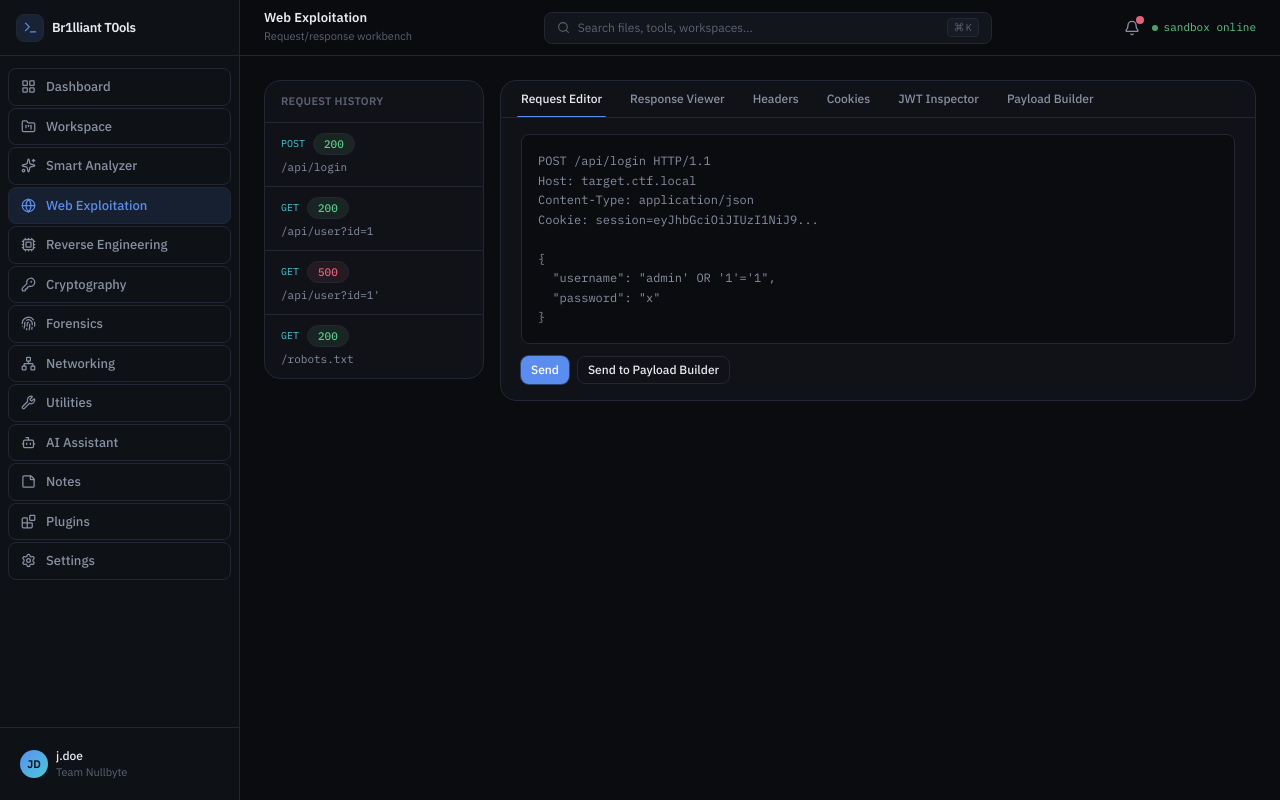
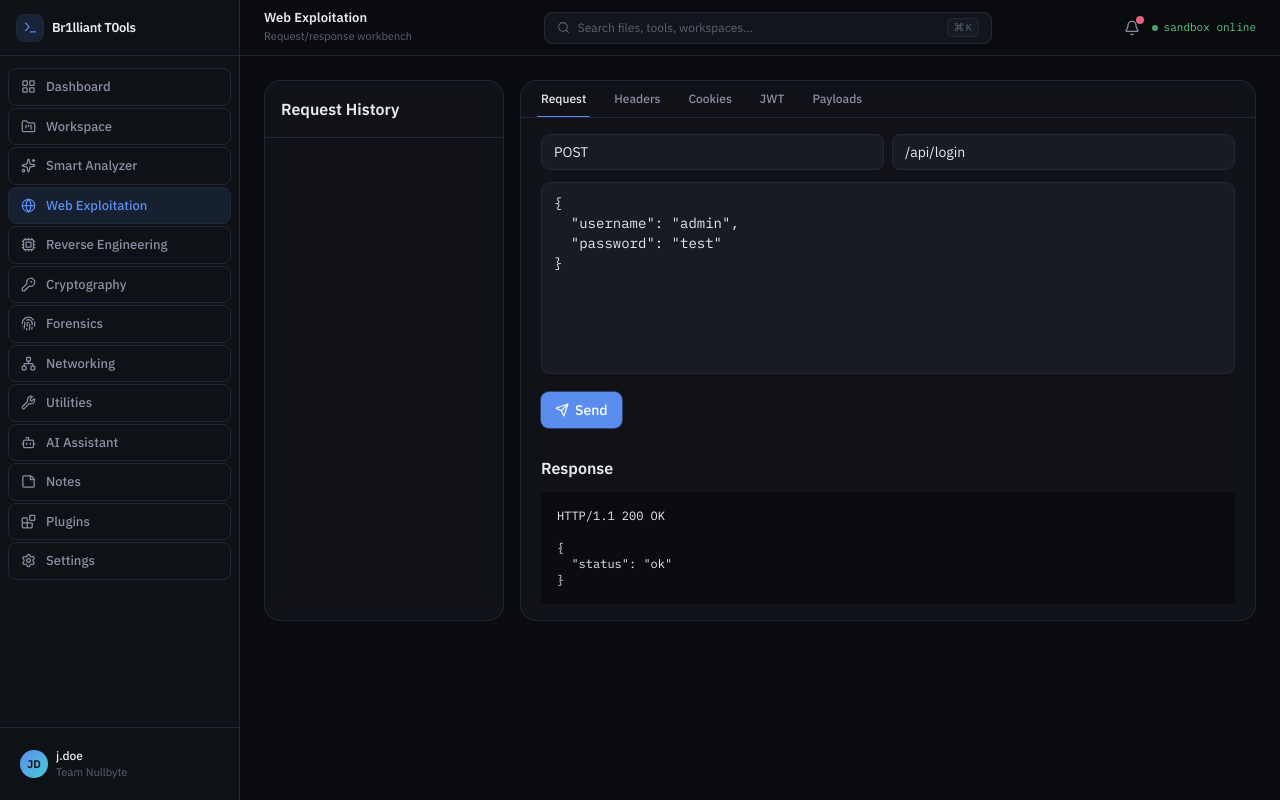
Before and after one commit to BWSI-Bril1ant-Be4vers/br1lliantT0ols, a React (Vite) app: page / in a window 1280 px wide. Both pictures are taken after a click on the button "Web Exploitation". Built offline with nearby package versions, Linux system fonts and the light colour scheme.

Commit message:
Implement request/response handling in WebExploitation
Refactor WebExploitation component to manage request and response states, including history tracking and payload insertion.

```diff
--- a/src/pages/WebExploitation.tsx
+++ b/src/pages/WebExploitation.tsx
@@ -1,118 +1,520 @@
-import { Card, CardContent } from '../components/ui/Card';
-import { Tabs } from '../components/ui/Tabs';
-import { Badge } from '../components/ui/Badge';
-import { Button } from '../components/ui/Button';
+import { useEffect, useState } from "react";
+import { Card, CardContent } from "../components/ui/Card";
+import { Tabs } from "../components/ui/Tabs";
+import { Badge } from "../components/ui/Badge";
+import { Button } from "../components/ui/Button";
+import { Input, Textarea } from "../components/ui/Input";
 
-const request = `POST /api/login HTTP/1.1
-Host: target.ctf.local
-Content-Type: application/json
-Cookie: session=eyJhbGciOiJIUzI1NiJ9...
+import {
+  Send,
+  Trash2,
+  Plus,
+  Code,
+  Cookie,
+  Shield,
+} from "lucide-react";
+
+
+interface HistoryItem {
+  id: string;
+  method: string;
+  path: string;
+  status: number;
+  time: string;
+}
+
+
+interface Header {
+  key: string;
+  value: string;
+}
+
+
+export function WebExploitation() {
+
+  const [method, setMethod] = useState("POST");
+  const [url, setUrl] = useState("/api/login");
+
+  const [body, setBody] = useState(
+`{
+  "username": "admin",
+  "password": "test"
+}`
+  );
+
+
+  const [response, setResponse] = useState(
+`HTTP/1.1 200 OK
 
 {
-  "username": "admin' OR '1'='1",
-  "password": "x"
-}`;
+  "status": "ok"
+}`
+  );
 
-const response = `HTTP/1.1 200 OK
-Content-Type: application/json
-Set-Cookie: session=eyJhbGciOiJIUzI1NiJ9.eyJ1c2VyIjoiYWRtaW4ifQ...
 
-{ "status": "ok", "role": "admin" }`;
+  const [headers, setHeaders] = useState<Header[]>([
+    {
+      key:"Content-Type",
+      value:"application/json"
+    }
+  ]);
 
-const history = [
-  { method: 'POST', path: '/api/login', status: 200, time: '2m ago' },
-  { method: 'GET', path: '/api/user?id=1', status: 200, time: '5m ago' },
-  { method: 'GET', path: "/api/user?id=1'", status: 500, time: '5m ago' },
-  { method: 'GET', path: '/robots.txt', status: 200, time: '12m ago' },
+
+  const [cookies, setCookies] = useState(
+    "session="
+  );
+
+
+  const [jwt, setJwt] = useState("");
+
+  const [history, setHistory] = useState<HistoryItem[]>([]);
+
+
+  useEffect(()=>{
+
+    const saved =
+      localStorage.getItem(
+        "web-history"
+      );
+
+    if(saved){
+      setHistory(JSON.parse(saved));
+    }
+
+  },[]);
+
+
+  useEffect(()=>{
+
+    localStorage.setItem(
+      "web-history",
+      JSON.stringify(history)
+    );
+
+  },[history]);
+
+
+
+  function sendRequest(){
+
+    const newHistory: HistoryItem = {
+      id: crypto.randomUUID(),
+      method,
+      path:url,
+      status:200,
+      time:"just now"
+    };
+
+
+    setHistory([
+      newHistory,
+      ...history
+    ]);
+
+
+    setResponse(
+`HTTP/1.1 200 OK
+
+{
+  "message": "Simulated response",
+  "endpoint": "${url}",
+  "method": "${method}"
+}`
+    );
+  }
+
+
+
+  function addHeader(){
+
+    setHeaders([
+      ...headers,
+      {
+        key:"",
+        value:""
+      }
+    ]);
+
+  }
+
+
+
+  function updateHeader(
+    index:number,
+    field:keyof Header,
+    value:string
+  ){
+
+    setHeaders(
+      headers.map((h,i)=>
+        i===index
+        ? {...h,[field]:value}
+        : h
+      )
+    );
+
+  }
+
+
+
+  function removeHeader(index:number){
+
+    setHeaders(
+      headers.filter(
+        (_,i)=>i!==index
+      )
+    );
+
+  }
+
+
+
+  function decodeJWT(){
+
+    try{
+
+      const parts =
+        jwt.split(".");
+
+      const decoded =
+        JSON.parse(
+          atob(parts[1])
+        );
+
+
+      setResponse(
+JSON.stringify(
+ decoded,
+ null,
+ 2
+)
+      );
+
+    }
+    catch{
+
+      setResponse(
+        "Invalid JWT"
+      );
+
+    }
+
+  }
+
+
+
+  const payloads=[
+    "' OR '1'='1",
+    "<script>alert(1)</script>",
+    "{{7*7}}",
+    "../../../../etc/passwd"
   ];
 
-export function WebExploitation() {
+
+
+  function insertPayload(
+    payload:string
+  ){
+
+    setBody(
+      body + "\n" + payload
+    );
+
+  }
+
+
+
 return (
-    <div className="p-6 grid grid-cols-[220px_1fr] gap-4 max-w-[1400px]">
-      <Card className="h-fit">
-        <div className="px-4 py-3 border-b border-line-soft text-[11px] font-semibold uppercase tracking-wide text-fog-dim">
-          Request history
+
+<div className="p-6 grid grid-cols-[240px_1fr] gap-4">
+
+
+<Card>
+
+<div className="p-4 border-b border-line">
+<h2 className="font-semibold">
+Request History
+</h2>
 </div>
-        <div className="divide-y divide-line-soft">
-          {history.map((h, i) => (
-            <button key={i} className="w-full text-left px-4 py-2.5 hover:bg-surface-hover">
-              <div className="flex items-center gap-2">
-                <span className="text-[10px] font-mono text-cyan">{h.method}</span>
-                <Badge tone={h.status >= 500 ? 'rose' : h.status >= 400 ? 'amber' : 'mint'}>{h.status}</Badge>
+
+
+{history.map(item=>(
+
+<div
+key={item.id}
+className="p-3 border-b border-line"
+>
+
+<div className="flex gap-2">
+
+<Badge tone="mint">
+{item.status}
+</Badge>
+
+<span className="text-xs">
+{item.method}
+</span>
+
 </div>
-              <p className="text-[11px] font-mono text-fog mt-1 truncate">{h.path}</p>
-            </button>
+
+
+<p className="text-xs text-fog mt-1">
+{item.path}
+</p>
+
+
+</div>
+
 ))}
-        </div>
+
+
 </Card>
 
-      <div className="space-y-4">
+
+
+
 <Card>
-          <Tabs tabs={['Request Editor', 'Response Viewer', 'Headers', 'Cookies', 'JWT Inspector', 'Payload Builder']}>
-            {(active) => (
+
+<Tabs
+tabs={[
+"Request",
+"Headers",
+"Cookies",
+"JWT",
+"Payloads"
+]}
+>
+
+{(tab)=>(
+
 <CardContent>
-                {active === 'Request Editor' && (
-                  <>
-                    <pre className="rounded-lg bg-ink border border-line-soft p-4 text-[12px] font-mono text-fog leading-relaxed overflow-x-auto">
-                      {request}
-                    </pre>
-                    <div className="flex gap-2 mt-3">
-                      <Button variant="primary" size="sm">Send</Button>
-                      <Button variant="outline" size="sm">Send to Payload Builder</Button>
+
+
+{tab==="Request" && (
+
+<div className="space-y-3">
+
+
+<div className="flex gap-2">
+
+<Input
+value={method}
+onChange={
+e=>setMethod(e.target.value)
+}
+className="w-24"
+/>
+
+
+<Input
+value={url}
+onChange={
+e=>setUrl(e.target.value)
+}
+/>
+
+
 </div>
-                  </>
-                )}
-                {active === 'Response Viewer' && (
-                  <pre className="rounded-lg bg-ink border border-line-soft p-4 text-[12px] font-mono text-mint leading-relaxed overflow-x-auto">
+
+
+
+<Textarea
+value={body}
+onChange={
+e=>setBody(e.target.value)
+}
+className="h-48 font-mono"
+/>
+
+
+
+<Button
+variant="primary"
+onClick={sendRequest}
+>
+
+<Send size={14}/>
+Send
+
+</Button>
+
+
+
+<h3 className="font-semibold mt-4">
+Response
+</h3>
+
+
+<pre className="bg-ink p-4 rounded text-xs overflow-auto">
 {response}
 </pre>
+
+
+</div>
+
 )}
-                {active === 'Headers' && (
-                  <div className="space-y-1.5 font-mono text-[12px]">
-                    {[['Content-Type', 'application/json'], ['Server', 'nginx/1.25.1'], ['X-Powered-By', 'Express'], ['Access-Control-Allow-Origin', '*']].map(([k, v]) => (
-                      <div key={k} className="flex justify-between border-b border-line-soft py-1.5">
-                        <span className="text-fog-dim">{k}</span><span className="text-paper">{v}</span>
+
+
+
+{tab==="Headers" && (
+
+<div className="space-y-3">
+
+
+<Button
+onClick={addHeader}
+size="sm"
+>
+<Plus size={14}/>
+Add Header
+</Button>
+
+
+
+{headers.map((h,i)=>(
+
+<div
+key={i}
+className="flex gap-2"
+>
+
+
+<Input
+placeholder="Name"
+value={h.key}
+onChange={
+e=>updateHeader(
+i,
+"key",
+e.target.value
+)
+}
+/>
+
+
+<Input
+placeholder="Value"
+value={h.value}
+onChange={
+e=>updateHeader(
+i,
+"value",
+e.target.value
+)
+}
+/>
+
+
+<Button
+onClick={()=>
+removeHeader(i)
+}
+>
+<Trash2 size={14}/>
+</Button>
+
+
 </div>
+
 ))}
+
+
 </div>
+
 )}
-                {active === 'Cookies' && (
-                  <div className="space-y-1.5 font-mono text-[12px]">
-                    <div className="flex justify-between border-b border-line-soft py-1.5">
-                      <span className="text-fog-dim">session</span>
-                      <span className="text-paper truncate max-w-xs">eyJhbGciOiJIUzI1NiJ9...</span>
+
+
+
+{tab==="Cookies" && (
+
+<Textarea
+value={cookies}
+onChange={
+e=>setCookies(e.target.value)
+}
+placeholder="session=value"
+/>
+
+)}
+
+
+
+{tab==="JWT" && (
+
+<div className="space-y-3">
+
+<Textarea
+value={jwt}
+onChange={
+e=>setJwt(e.target.value)
+}
+placeholder="Paste JWT"
+/>
+
+
+<Button
+onClick={decodeJWT}
+>
+<Shield size={14}/>
+Decode
+</Button>
+
+
 </div>
-                    <Badge tone="amber">Missing HttpOnly flag</Badge>
+
+)}
+
+
+
+{tab==="Payloads" && (
+
+<div className="space-y-2">
+
+{payloads.map(p=>(
+
+<div
+key={p}
+className="flex justify-between border border-line p-2 rounded"
+>
+
+
+<code className="text-xs">
+{p}
+</code>
+
+
+<Button
+size="sm"
+onClick={()=>
+insertPayload(p)
+}
+>
+Insert
+</Button>
+
+
 </div>
+
+))}
+
+
+</div>
+
 )}
-                {active === 'JWT Inspector' && (
-                  <div className="grid grid-cols-2 gap-4">
-                    <div>
-                      <p className="text-[11px] text-fog-dim mb-1.5">Header</p>
-                      <pre className="rounded-lg bg-ink border border-line-soft p-3 text-[11px] font-mono text-cyan">{`{\n  "alg": "HS256",\n  "typ": "JWT"\n}`}</pre>
+
+
+</CardContent>
+
+)}
+
+</Tabs>
+
+
+</Card>
+
+
 </div>
-                    <div>
-                      <p className="text-[11px] text-fog-dim mb-1.5">Payload</p>
-                      <pre className="rounded-lg bg-ink border border-line-soft p-3 text-[11px] font-mono text-signal">{`{\n  "user": "admin",\n  "iat": 1751234000\n}`}</pre>
-                    </div>
-                    <Badge tone="rose" className="col-span-2 w-fit">alg:none accepted by server</Badge>
-                  </div>
-                )}
-                {active === 'Payload Builder' && (
-                  <div className="space-y-2">
-                    {["' OR '1'='1", '<script>alert(1)</script>', '{{7*7}}', "../../../../etc/passwd"].map((p) => (
-                      <div key={p} className="flex items-center justify-between px-3 py-2 rounded-lg bg-surface-raised border border-line-soft">
-                        <code className="text-[12px] text-fog">{p}</code>
-                        <Button variant="ghost" size="sm">Insert</Button>
-                      </div>
-                    ))}
-                  </div>
-                )}
-              </CardContent>
-            )}
-          </Tabs>
-        </Card>
-      </div>
-    </div>
+
 );
+
 }
```
Lines whose indentation alone changed are shown as unchanged.
